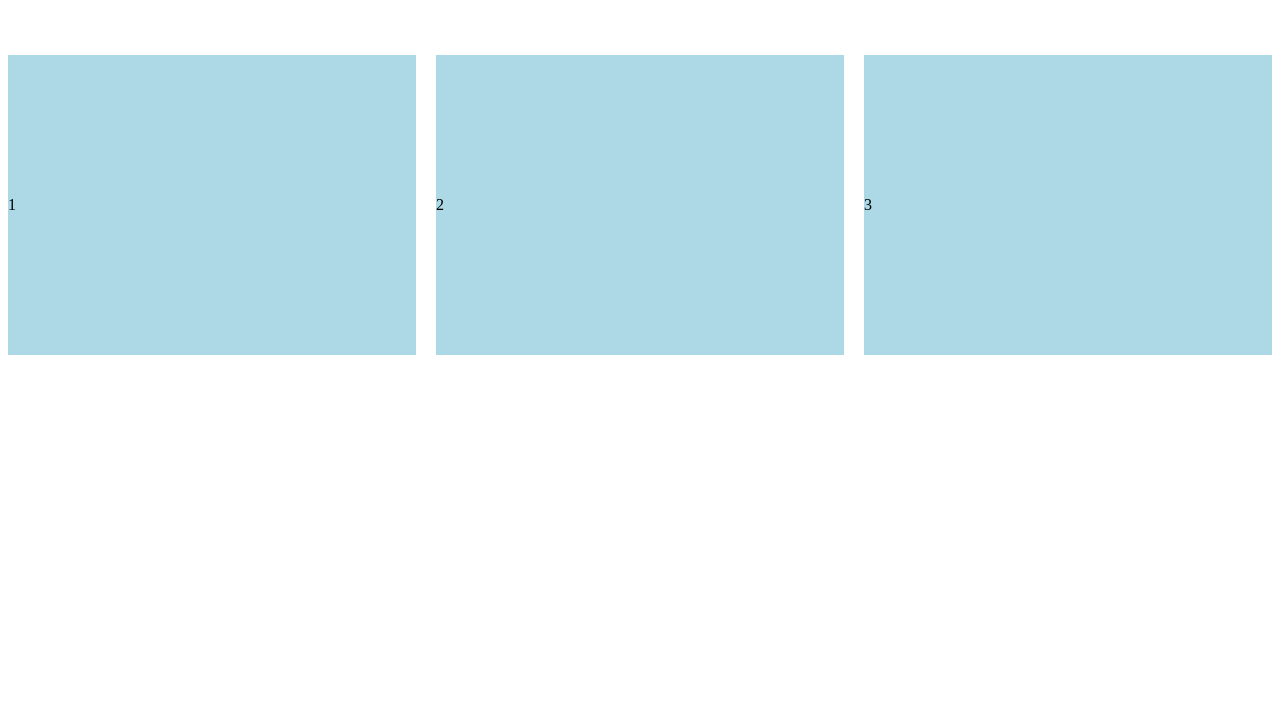
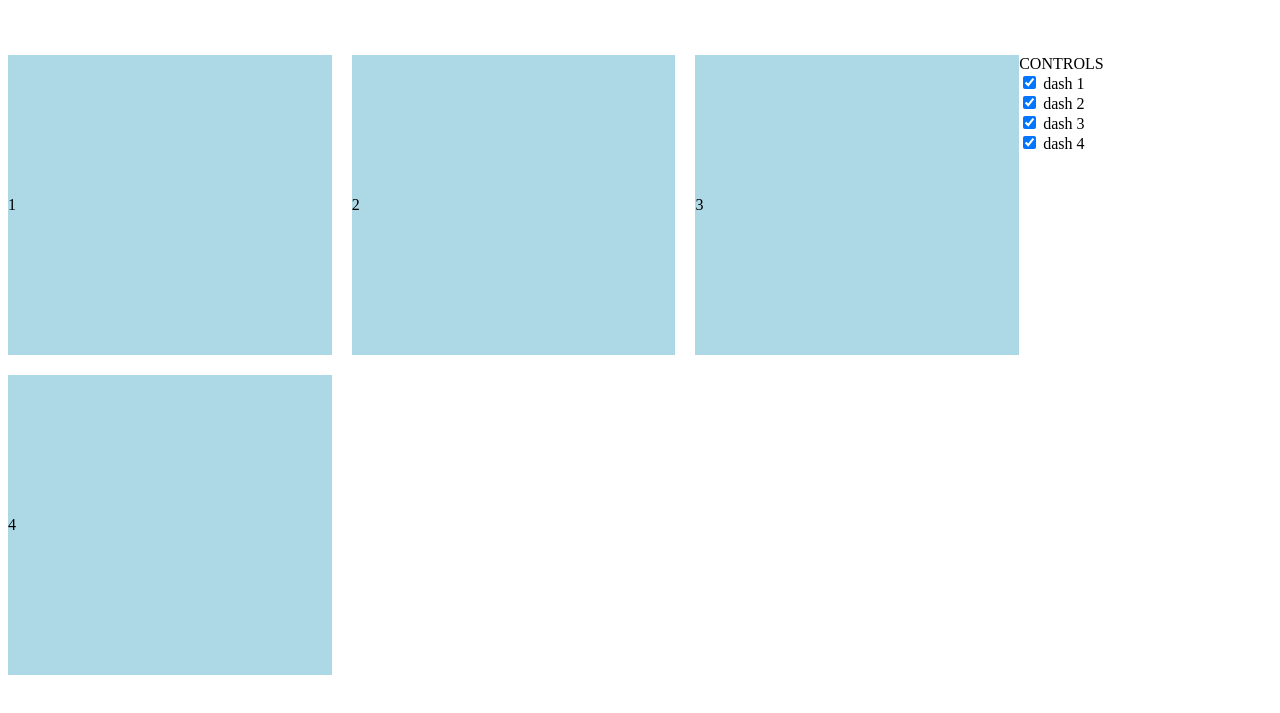
Before and after one commit to herredro/herredro.github.io, a plain HTML site: page index.html in a window 1280 px wide. Shown: the part 103-816 px from the top of the page. Drawn offline with Linux system fonts and the light colour scheme.

Commit message:
html css js incl buttons that hide and show dashes

```diff
--- a/index.html
+++ b/index.html
@@ -2,6 +2,7 @@
     <header>
         <title>This is title</title>
         <link rel="stylesheet" href="style.css">
+        <script type="text/javascript" src="script.js"></script>
     </header>
     <body>
         <div class="nav">
@@ -11,10 +12,52 @@
             </div>
             NAVBAR
         </div>
-        <div class="dash">
-            <div class="dash-element">1</div>
-            <div class="dash-element">2</div>
-            <div class="dash-element">3</div>
+        <div class="main">
+            <div class="dash">
+                <div class="dash-element" id="ele1">1</div>
+                <div class="dash-element" id="ele2">2</div>
+                <div class="dash-element" id="ele3">3</div>
+                <div class="dash-element" id="ele4">4</div>
+            </div>
+            <div class="controls">
+                CONTROLS <br>
+                <input
+                       type="checkbox"
+                       class="control-button"
+                       id="but1"
+                       onclick="hideElement('ele1')"
+                       checked
+                />
+                <label for="vehicle1"> dash 1</label><br>
+
+                <input
+                       type="checkbox"
+                       class="control-button"
+                       id="but2"
+                       onclick="hideElement('ele2')"
+                       checked
+                />
+                <label for="vehicle1"> dash 2</label><br>
+
+                <input
+                       type="checkbox"
+                       class="control-button"
+                       id="but3"
+                       onclick="hideElement('ele3')"
+                       checked
+                />
+                <label for="vehicle1"> dash 3</label><br>
+
+                <input
+                       type="checkbox"
+                       class="control-button"
+                       id="but4"
+                       onclick="hideElement('ele4')"
+                       checked
+                />
+                <label for="vehicle1"> dash 4</label><br>
+            </div>
         </div>
+
     </body>
 </html>
--- /dev/null
+++ b/script.js
@@ -0,0 +1,17 @@
+function msg(){
+ alert("Hello Javatpoint");
+}
+
+function hideEle() {
+    var element = document.getElementById("ele1")
+    element.classList.add("hide")
+}
+
+function hideElement(ele) {
+  var element = document.getElementById(ele);
+  if (element.style.display === "none") {
+    element.style.display = "block";
+  } else {
+    element.style.display = "none";
+  }
+}
--- a/style.css
+++ b/style.css
@@ -22,6 +22,10 @@ body{
     display: flex;
     align-items: center;
 }
+.main{
+    display: grid;
+    grid-template-columns: 8fr 2fr;
+}
 .dash{
     display: grid;
     grid-template-columns: repeat(auto-fit, minmax(300px, 1fr));
@@ -34,3 +38,10 @@ body{
     display: flex;
     align-items: center;
 }
+.hide{
+display:none;
+}
+
+.show{
+display:block;
+}
```
